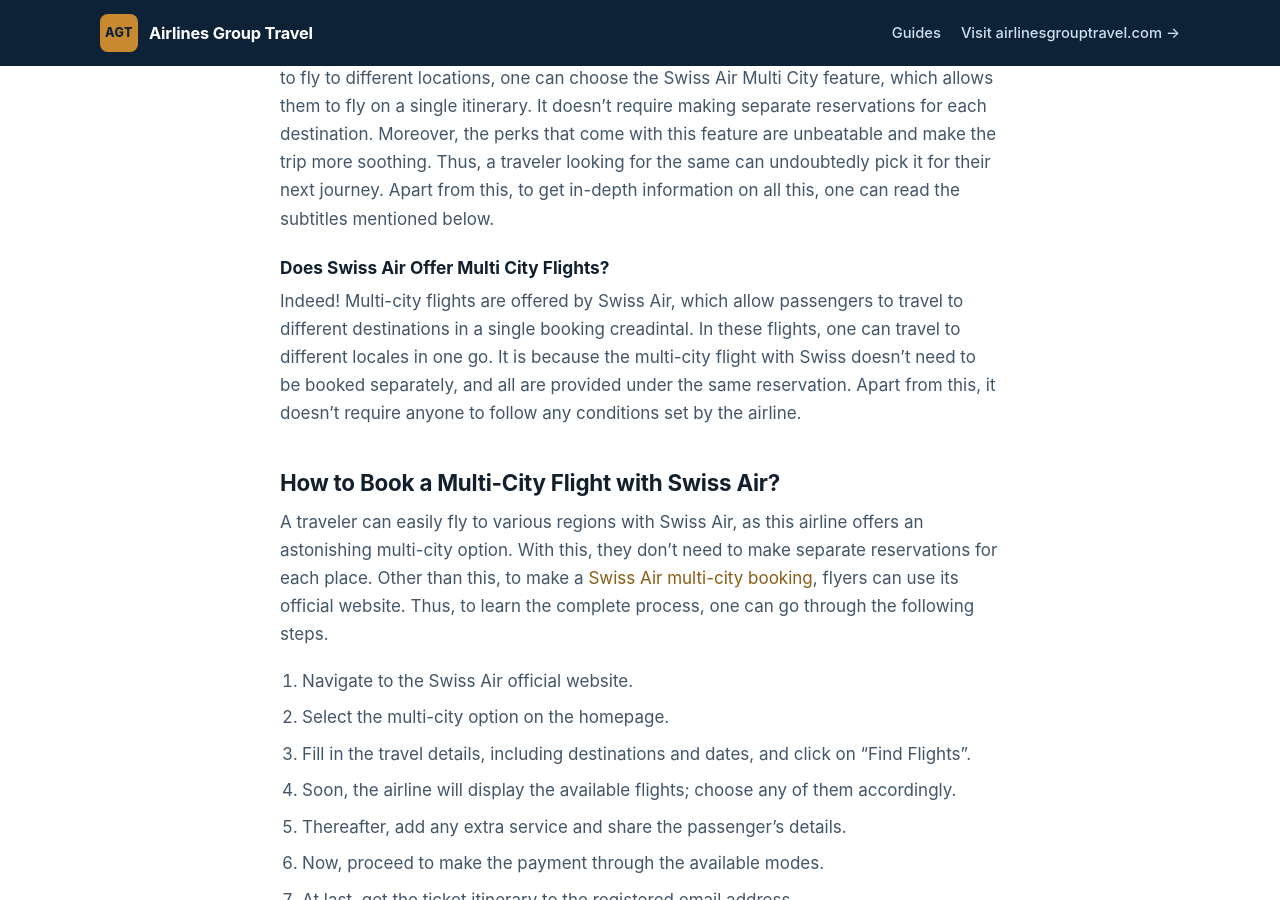
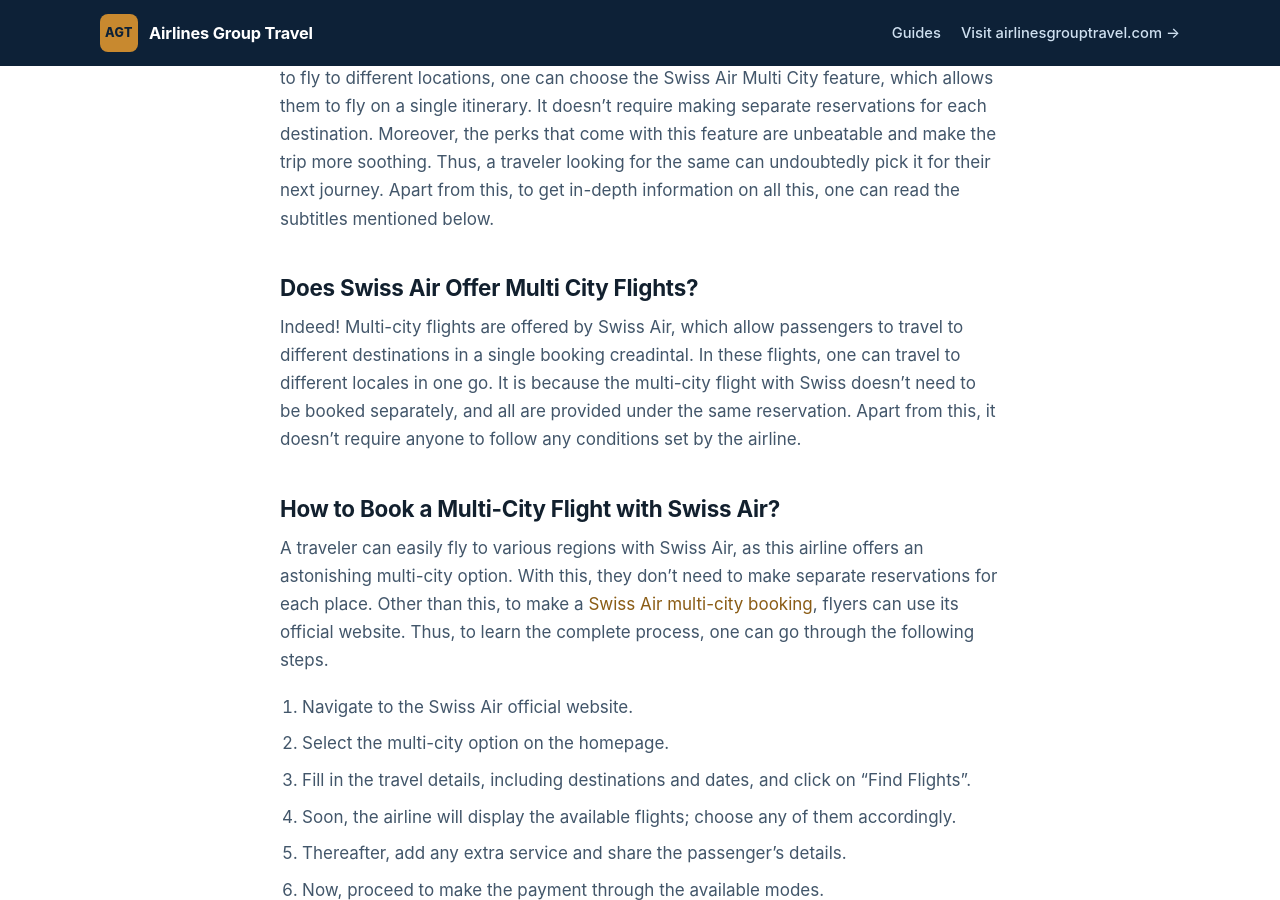
Before and after one commit to airlines-group-travel/airlines-group-travel.github.io, a Jekyll site: the page built from _blog/how-to-book-multi-city-flight-with-swiss-air.md, in a window 1280 px wide and 900 px high, scrolled down 871 px. Built offline with Jekyll 4.4.1, drawn with Linux system fonts in a browser that asks for light colours.

```diff
--- a/_blog/how-to-book-multi-city-flight-with-swiss-air.md
+++ b/_blog/how-to-book-multi-city-flight-with-swiss-air.md
@@ -13,7 +13,7 @@ published: true
 ---
 An air trip to several destinations could easily originate with Swiss Air. Through this airline, passengers can make their journey without any stress or hassle. More than that, to fly to different locations, one can choose the Swiss Air Multi City feature, which allows them to fly on a single itinerary. It doesn’t require making separate reservations for each destination. Moreover, the perks that come with this feature are unbeatable and make the trip more soothing. Thus, a traveler looking for the same can undoubtedly pick it for their next journey. Apart from this, to get in-depth information on all this, one can read the subtitles mentioned below.
 
-### **Does Swiss Air Offer Multi City Flights?**
+## **Does Swiss Air Offer Multi City Flights?**
 
 Indeed! Multi-city flights are offered by Swiss Air, which allow passengers to travel to different destinations in a single booking creadintal. In these flights, one can travel to different locales in one go. It is because the multi-city flight with Swiss doesn’t need to be booked separately, and all are provided under the same reservation. Apart from this, it doesn't require anyone to follow any conditions set by the airline.
 
```
